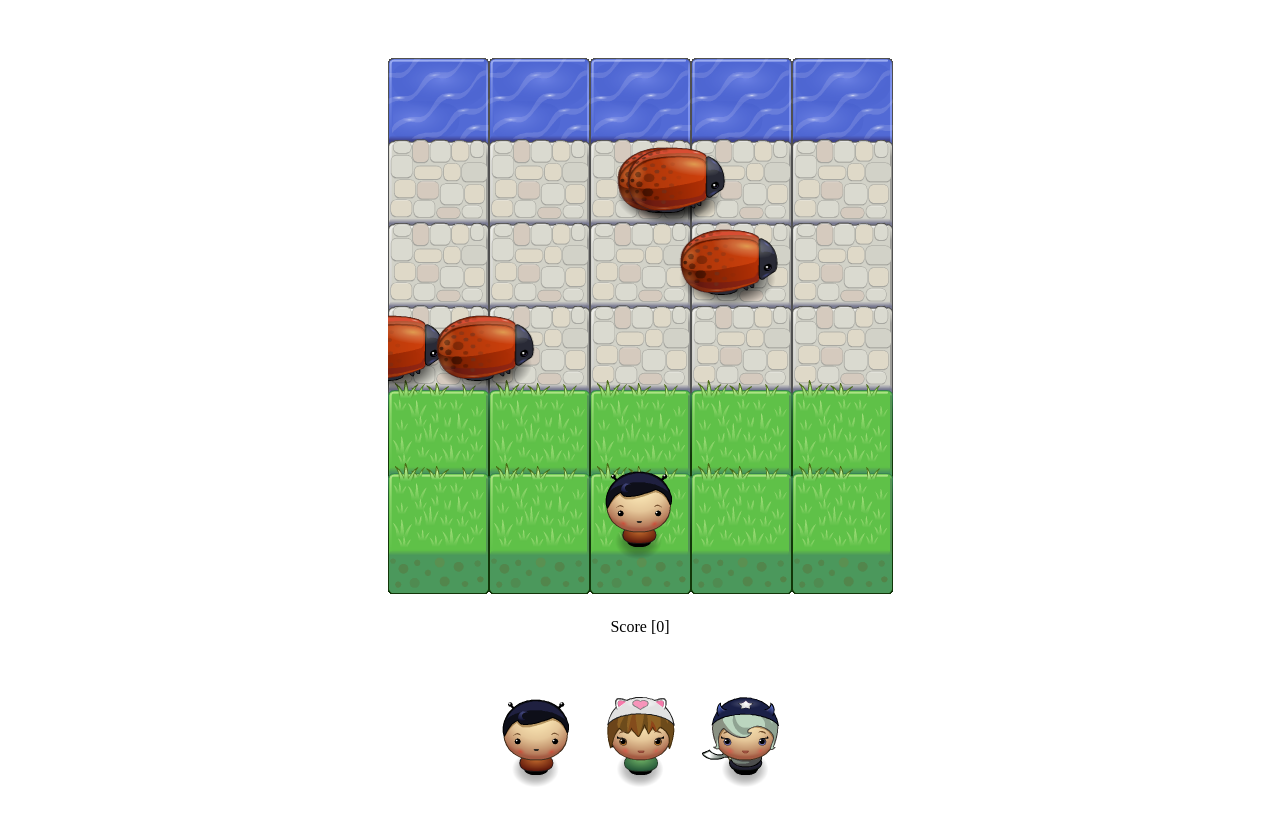
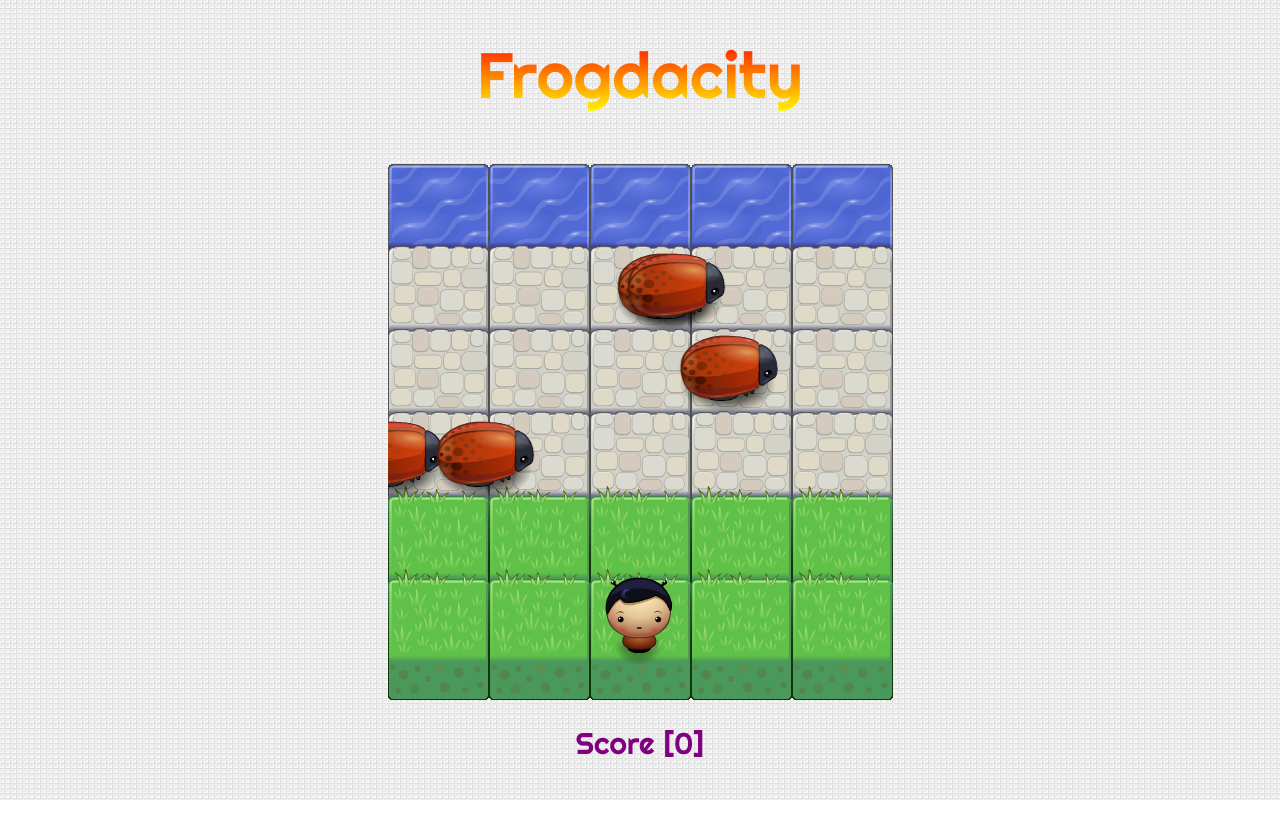
Before and after one commit to ChaMbuna/Udacity-Project-3, a plain HTML site: page index.html in a window 1280 px wide. Drawn offline with Linux system fonts and the light colour scheme.

Commit message:
v0.9
+ Structured and commented the code
+ Small tweak to keep character centered on tile when moving left or
right
+ Updated screen layout

```diff
--- a/css/style.css
+++ b/css/style.css
@@ -1,3 +1,19 @@
 body {
     text-align: center;
+    background-image: url('/images/shinedotted.png');
 }
+
+#score {
+    font-family: 'Righteous', cursive;
+    font-size: 30px;
+    color: purple;
+}
+
+#title {
+    font-family: 'Righteous', cursive;
+    font-size: 64px;
+    margin-top: 35px;
+    background: linear-gradient(#ff0000, #ffff00);
+    -webkit-background-clip: text;
+    -webkit-text-fill-color: transparent;
+}
--- a/index.html
+++ b/index.html
@@ -3,16 +3,13 @@
 <head>
     <title>Effective JavaScript: Frogger</title>
     <link rel="stylesheet" href="css/style.css">
+    <link href='http://fonts.googleapis.com/css?family=Righteous' rel='stylesheet' type='text/css'>
 </head>
 <body>
+    <div id="title">Frogdacity</div>
     <script src="js/resources.js"></script>
     <script src="js/app.js"></script>
     <script src="js/engine.js"></script>
     <div id="score">Score [0]</div>
-
-    <img src="images/char-boy.png"  onclick="change_character()">
-    <img src="images/char-cat-girl.png"  onclick="change_character()">
-    <img src="images/char-horn-girl.png" onclick="change_character()">
-
 </body>
 </html>
--- a/js/app.js
+++ b/js/app.js
@@ -1,10 +1,15 @@
-var Xdir = 100;
+// Defines playfield and increments for movement
+var Xdir = 101;
 var Ydir = 84;
 var Canvasleft = 0;
 var Canvasright = 400;
 var Canvastop = 84;
 var Canvasbottom = 400;
 
+
+// ENEMY SETUP
+
+// Sets random speed for each enemy
 var Enemy = function (x, y) {
     // Variables applied to each of our instances go here,
     // we've provided one for you to get started
@@ -16,31 +21,51 @@ var Enemy = function (x, y) {
     this.speed = randomSpeed;
 };
 
-// Update the enemy's position, required method for game
-// Parameter: dt, a time delta between ticks
+// Sets enemy starting locations and store in array
+var allEnemies = [];
+
+// Top row
+var enemy1 = new Enemy(0, 62);
+allEnemies.push(enemy1);
+var enemy2 = new Enemy(-200, 62);
+allEnemies.push(enemy2);
+// Middle row
+var enemy3 = new Enemy(0, 144);
+allEnemies.push(enemy3);
+var enemy4 = new Enemy(-200, 144);
+allEnemies.push(enemy4);
+// Bottom row
+var enemy5 = new Enemy(0, 230);
+allEnemies.push(enemy5);
+var enemy6 = new Enemy(-200, 230);
+allEnemies.push(enemy6);
+
+// Draws the enemy on the screen
+Enemy.prototype.render = function() {
+    ctx.drawImage(Resources.get(this.sprite), this.x, this.y);
+};
+
+// Reset enemy positions
+// Randomize enemy respawn position so movement patterns are less predictable
 Enemy.prototype.update = function (dt) {
     this.x += this.speed * dt;
     if (this.x > Canvasright) {
         this.x = Math.floor(Math.random() * -300);
     }
 };
-// Draw the enemy on the screen, required method for game
-Enemy.prototype.render = function() {
-    ctx.drawImage(Resources.get(this.sprite), this.x, this.y);
-};
-
-// Now write your own player class
-// This class requires an update(), render() and
-// a handleInput() method.
 
 
+// PLAYER CHARACTER SETUP
+
+
+// Sets player character
 var Player = function (x, y) {
     this.x = x;
     this.y = y;
     this.sprite = 'images/char-boy.png';
 };
 
-
+// Draws player character on screen
 Player.prototype.render = function() {
     ctx.drawImage(Resources.get(this.sprite), this.x, this.y);
 };
@@ -48,23 +73,7 @@ Player.prototype.render = function() {
 Player.prototype.update = function(dt) {
 };
 
-var score = 0;
-
-Player.prototype.reset = function () {
-    this.x = 200;
-    this.y = 400;
-    score--;
-    document.getElementById('score').innerHTML = 'Score ['+score+']';
-};
-
-Player.prototype.resetOnWin = function () {
-    this.x = 200;
-    this.y = 400;
-    score++;
-    document.getElementById('score').innerHTML = 'Score ['+score+']';
-};
-
-
+// Handles user input
 Player.prototype.handleInput = function (key) {
     switch(key){
     case 'left':
@@ -89,6 +98,14 @@ Player.prototype.handleInput = function (key) {
     }
 };
 
+// Puts character on screen
+var player = new Player(200, 400);
+
+
+// WIN/LOSE/SCORE TRACKING
+
+// Collision detection
+// Loop through enemies to check for collision with character
 Player.prototype.update = function() {
 for(var e = 0, quantityEnemies = allEnemies.length; e < quantityEnemies; e++) {
         if(player.x <= (allEnemies[e].x + 70) && allEnemies[e].x <= (player.x + 50) && player.y <= (allEnemies[e].y + 70) && allEnemies[e].y <= (player.y + 60)) {
@@ -97,23 +114,28 @@ for(var e = 0, quantityEnemies = allEnemies.length; e < quantityEnemies; e++) {
 }
 };
 
-// initializes enemies and player
-var allEnemies = [];
-var enemy1 = new Enemy(0, 62);
-allEnemies.push(enemy1);
-var enemy2 = new Enemy(-200, 62);
-allEnemies.push(enemy2);
-var enemy3 = new Enemy(0, 144);
-allEnemies.push(enemy3);
-var enemy4 = new Enemy(-200, 144);
-allEnemies.push(enemy4);
-var enemy5 = new Enemy(0, 230);
-allEnemies.push(enemy5);
-var enemy6 = new Enemy(-200, 230);
-allEnemies.push(enemy6);
+//Keeps score for display purposes
+var score = 0;
 
-var player = new Player(200, 400);
+// Player lose condition
+// Respawn character to starting point
+// Substract 1 from score
+Player.prototype.reset = function () {
+    this.x = 200;
+    this.y = 400;
+    score--;
+    document.getElementById('score').innerHTML = 'Score ['+score+']';
+};
 
+// Player win condition
+// Respawn character to starting point
+// Add 1 to score
+Player.prototype.resetOnWin = function () {
+    this.x = 200;
+    this.y = 400;
+    score++;
+    document.getElementById('score').innerHTML = 'Score ['+score+']';
+};
 
 // This listens for key presses and sends the keys to your
 // Player.handleInput() method. You don't need to modify this.
--- a/js/engine.js
+++ b/js/engine.js
@@ -136,9 +136,9 @@ var Engine = (function(global) {
             }
         }
 
-
         renderEntities();
     }
+
 
     /* This function is called by the render function and is called on each game
      * tick. It's purpose is to then call the render functions you have defined
@@ -172,10 +172,8 @@ var Engine = (function(global) {
         'images/water-block.png',
         'images/grass-block.png',
         'images/enemy-bug.png',
-        'images/char-boy.png',
-        'images/char-cat-girl.png',
-        'images/char-horn-girl.png'
-    ]);
+        'images/char-boy.png'
+        ]);
     Resources.onReady(init);
 
     /* Assign the canvas' context object to the global variable (the window
```
Also changed, not shown: images/shinedotted.png (added).
